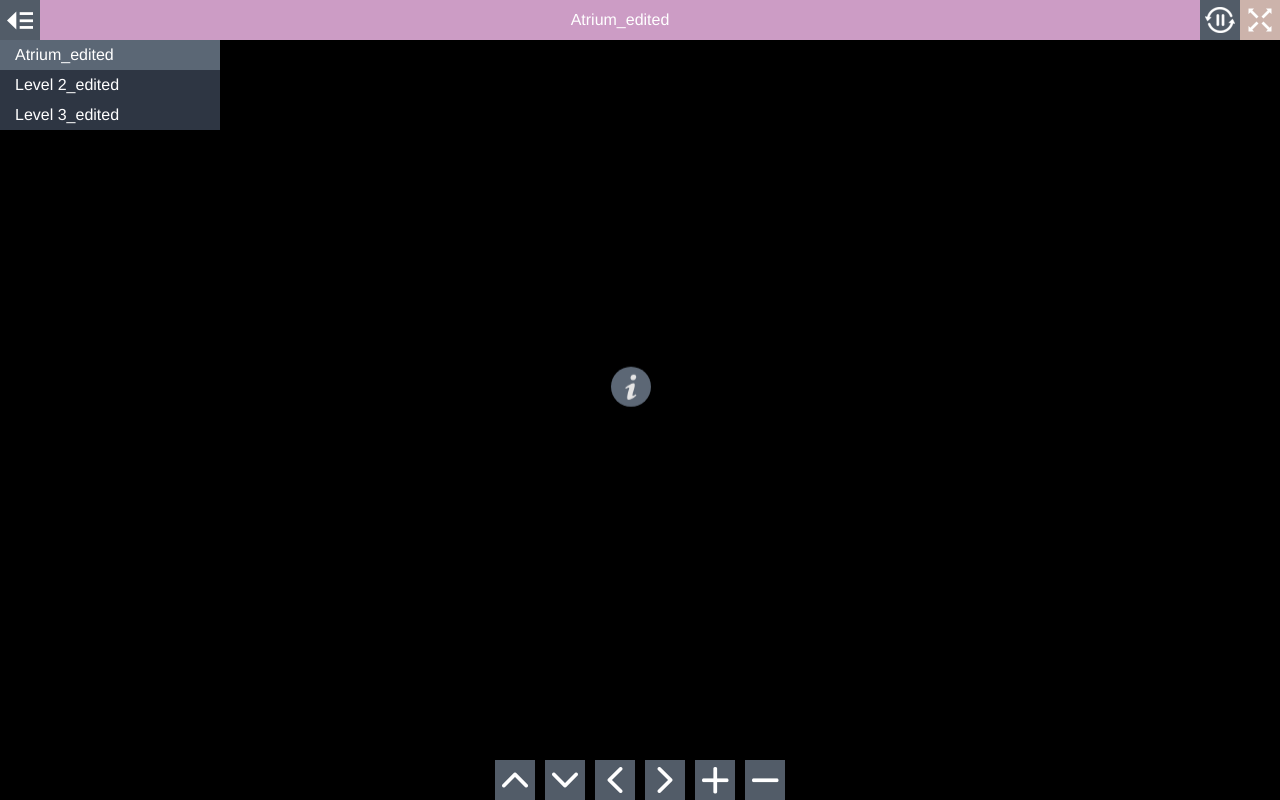
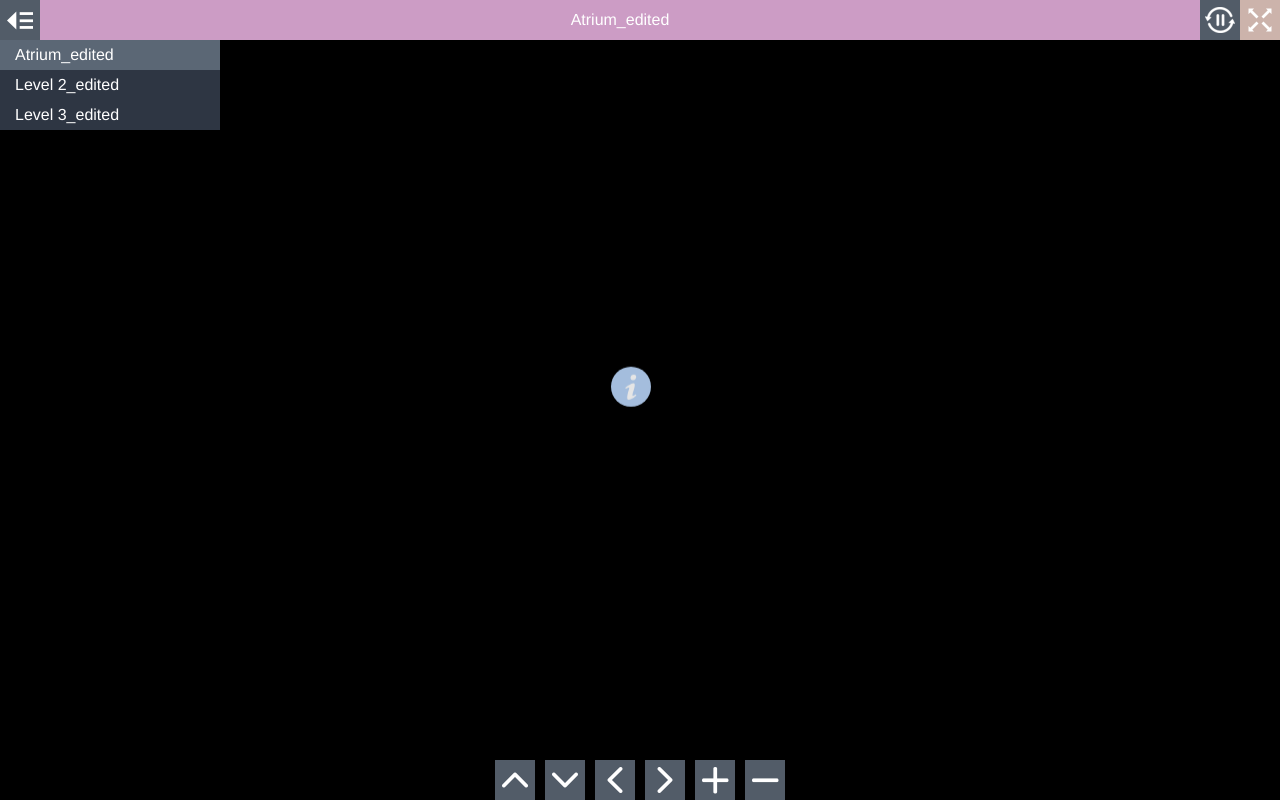
Before and after one commit to Helenwongyj/School-of-Business, a plain HTML site: page index.html in a window 1280 px wide. Drawn offline with Linux system fonts and the light colour scheme.

Commit message:
Update style.css

```diff
--- a/style.css
+++ b/style.css
@@ -453,7 +453,7 @@ body.single-scene #sceneList, body.single-scene #sceneListToggle {
   width: 40px;
   height: 40px;
   border-radius: 20px;
-  background-color: rgb(103,115,131);
+  background-color: rgb(183, 211, 247);
   cursor: pointer;
   -webkit-transition: width 0.3s ease-in-out 0.5s,
                       border-radius 0.3s ease-in-out 0.5s;
```
